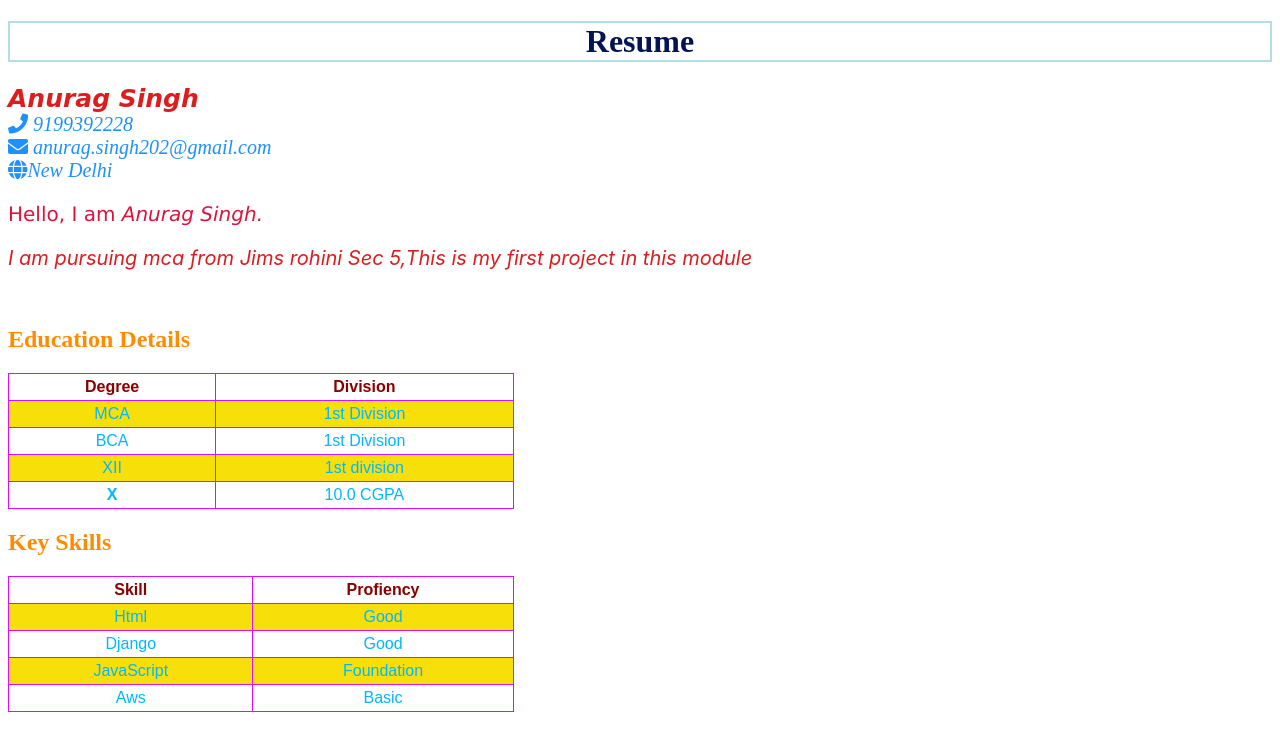
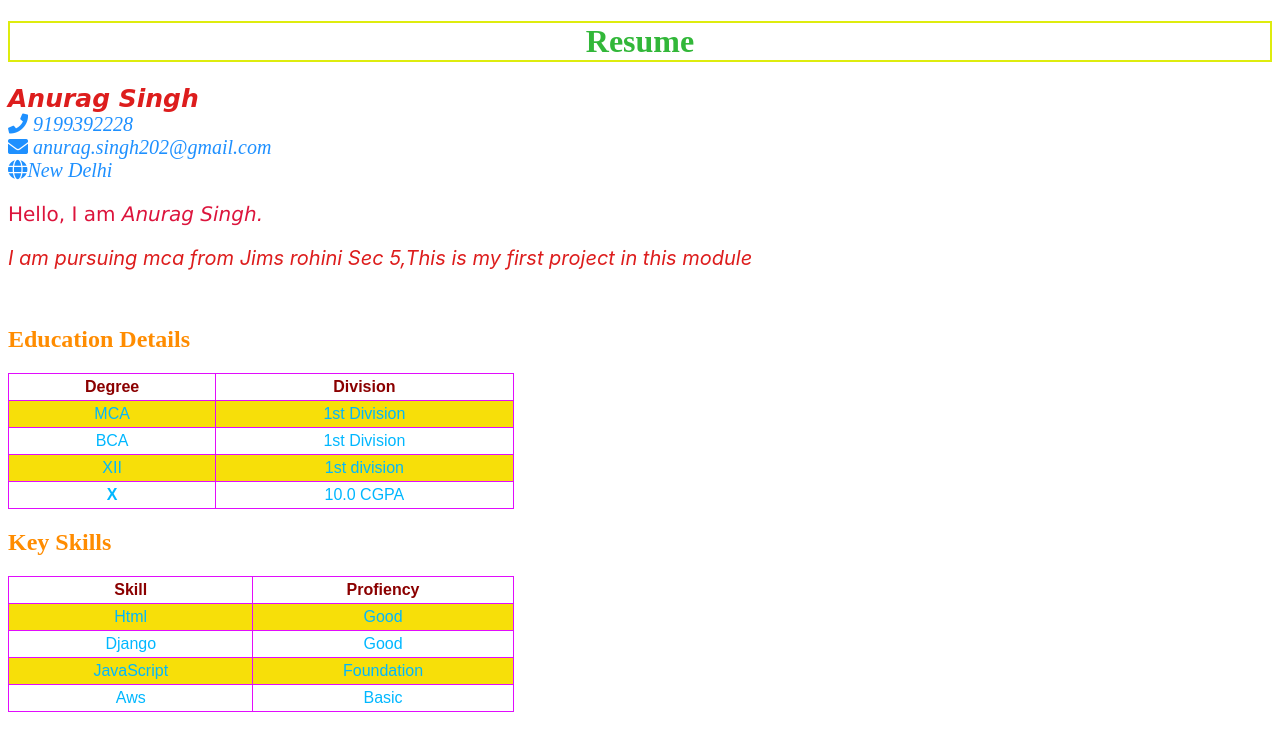
Before and after one commit to AnuragS202/Projects_Em, a plain HTML site: page index.html in a window 1280 px wide. Drawn offline with Linux system fonts and the light colour scheme.

Commit message:
Some minor improvements

```diff
--- a/css/style.css
+++ b/css/style.css
@@ -1,7 +1,7 @@
  h1 {
-     color: #041355;
+     color: #0daa15d8;
      text-align: center;
-     border: 2px solid powderblue;
+     border: 2px solid rgb(222, 236, 14);
     }
 
 table
```
